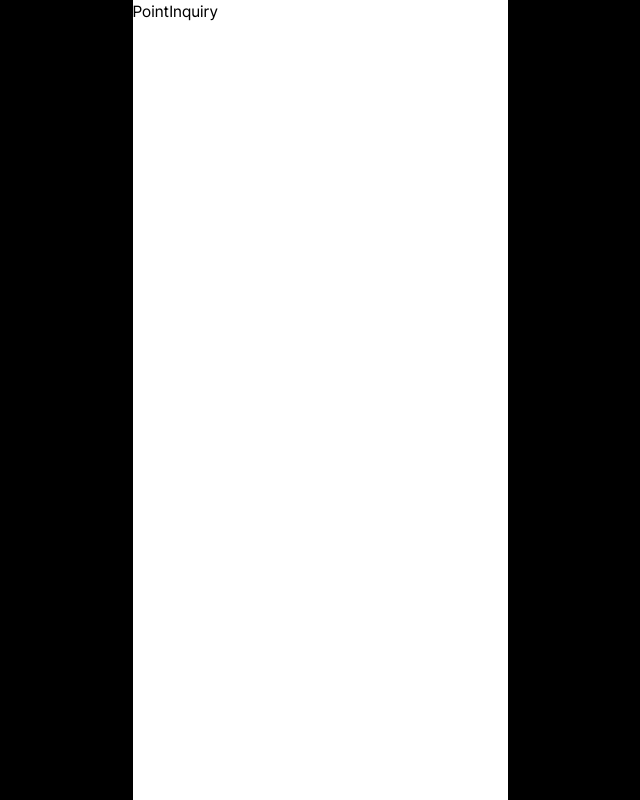
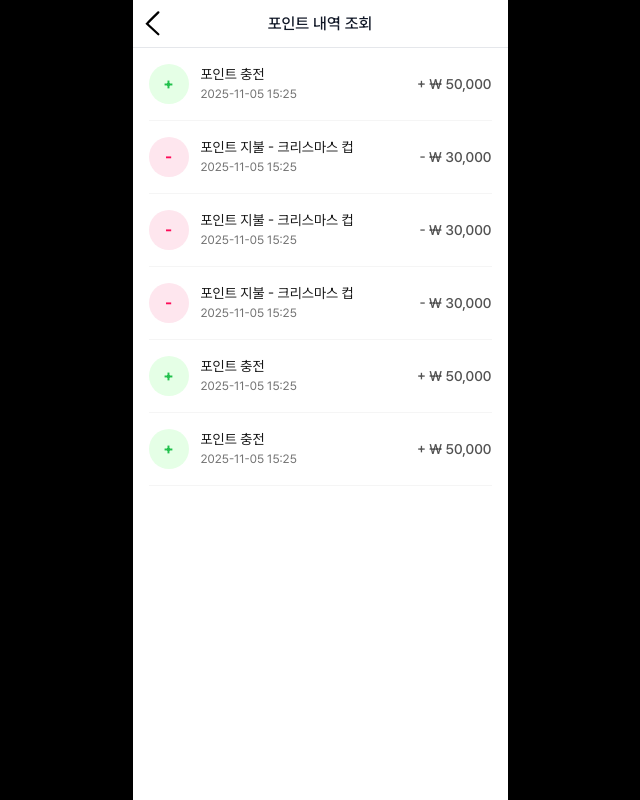
Before and after one commit to BeJunseok/Dopamine-FE, a React (Vite) app: page /my/points in a window 1280 px wide. Shown: the whole page, without its empty margins (320-960 px from the left). Built offline with nearby package versions, Linux system fonts and the light colour scheme.

Commit message:
[FEAT] 포인트 내역 조회 페이지 구현

```diff
--- /dev/null
+++ b/src/components/my/pointItem/PointItem.tsx
@@ -0,0 +1,40 @@
+import { PointItemData } from "@/types/my/PointHistory.type";
+import { formatDateSimple } from "@/utils/dateUtils";
+import { formatPrice } from "@/utils/priceUtils";
+import clsx from "clsx";
+
+type PointItemProps = Omit<PointItemData, "id">;
+
+const PointItem = ({ type, title, date, amount }: PointItemProps) => {
+  const isCharge = type === "CHARGE";
+
+  return (
+    <div className="flex gap-3 py-4 border-b border-grey01 ">
+      <div
+        className={clsx(
+          "flex items-center justify-center w-10 h-10 rounded-full text-bold16",
+          isCharge
+            ? "bg-lightgreen01 text-green01"
+            : "bg-lightpink text-mainpink"
+        )}
+      >
+        {isCharge ? "+" : "-"}
+      </div>
+
+      <div className="flex flex-col">
+        <span className="text-reg14 text-darkgrey05">
+          {isCharge ? "포인트 충전" : `포인트 지불 - ${title}`}
+        </span>
+        <span className="text-reg12 text-darkgrey01">
+          {formatDateSimple(date)}
+        </span>
+      </div>
+
+      <div className="text-med14 text-darkgrey02 ml-auto flex items-center">
+        {isCharge ? "+" : "-"} {formatPrice(amount)}
+      </div>
+    </div>
+  );
+};
+
+export default PointItem;
--- /dev/null
+++ b/src/mock/pointHistory.ts
@@ -0,0 +1,43 @@
+import { PointItemData } from "@/types/my/PointHistory.type";
+
+export const mockPointHistory: PointItemData[] = [
+  {
+    id: 1,
+    type: "CHARGE",
+    date: "2025-11-05T15:25:00Z",
+    amount: 50000,
+  },
+  {
+    id: 2,
+    type: "USE",
+    title: "크리스마스 컵",
+    date: "2025-11-05T15:25:00Z",
+    amount: 30000,
+  },
+  {
+    id: 3,
+    type: "USE",
+    title: "크리스마스 컵",
+    date: "2025-11-05T15:25:00Z",
+    amount: 30000,
+  },
+  {
+    id: 3,
+    type: "USE",
+    title: "크리스마스 컵",
+    date: "2025-11-05T15:25:00Z",
+    amount: 30000,
+  },
+  {
+    id: 4,
+    type: "CHARGE",
+    date: "2025-11-05T15:25:00Z",
+    amount: 50000,
+  },
+  {
+    id: 5,
+    type: "CHARGE",
+    date: "2025-11-05T15:25:00Z",
+    amount: 50000,
+  },
+];
--- a/src/pages/my/PointInquiryPage.tsx
+++ b/src/pages/my/PointInquiryPage.tsx
@@ -1,5 +1,27 @@
+import Header from "@/components/my/header/Header";
+import PointItem from "@/components/my/pointItem/PointItem";
+import { mockPointHistory } from "@/mock/pointHistory";
+
 const PointInquiryPage = () => {
-  return <div>PointInquiry</div>;
+  const pointHistory = mockPointHistory;
+
+  return (
+    <div>
+      <Header />
+
+      <div className="flex flex-col h-full px-4">
+        {pointHistory.map(point => (
+          <PointItem
+            key={point.id}
+            type={point.type}
+            title={point.title}
+            date={point.date}
+            amount={point.amount}
+          />
+        ))}
+      </div>
+    </div>
+  );
 };
 
 export default PointInquiryPage;
--- /dev/null
+++ b/src/types/my/PointHistory.type.ts
@@ -0,0 +1,7 @@
+export interface PointItemData {
+  id: number;
+  type: "CHARGE" | "USE";
+  title?: string;
+  date: string;
+  amount: number;
+}
--- a/src/utils/dateUtils.ts
+++ b/src/utils/dateUtils.ts
@@ -1,4 +1,9 @@
-import { format, formatDistanceToNow, intervalToDuration } from "date-fns";
+import {
+  format,
+  formatDistanceToNow,
+  intervalToDuration,
+  parseISO,
+} from "date-fns";
 import { ko } from "date-fns/locale";
 
 export const formatTimeLeft = (dateStr: string) => {
@@ -74,3 +79,11 @@ export const formatTimeStamp = (dateStr: string) => {
 
   return format(date, "a h:mm", { locale: ko });
 };
+
+export const formatDateSimple = (dateStr: string) => {
+  if (!dateStr) return;
+
+  const date = parseISO(dateStr);
+
+  return format(date, "yyyy-MM-dd HH:mm");
+};
```
